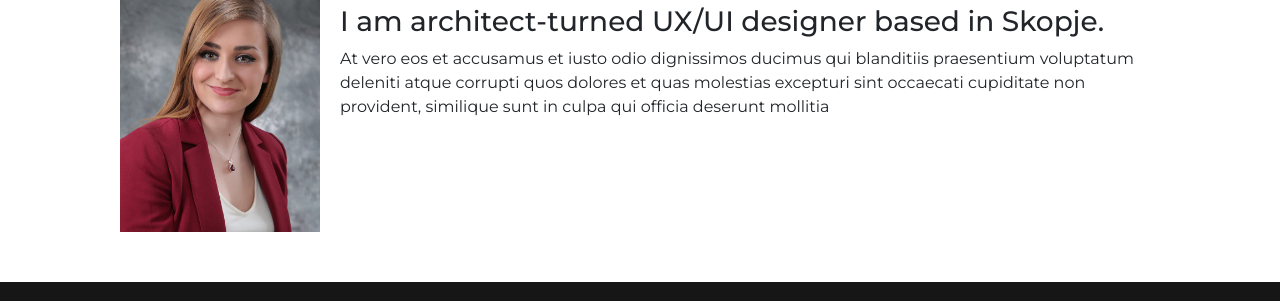
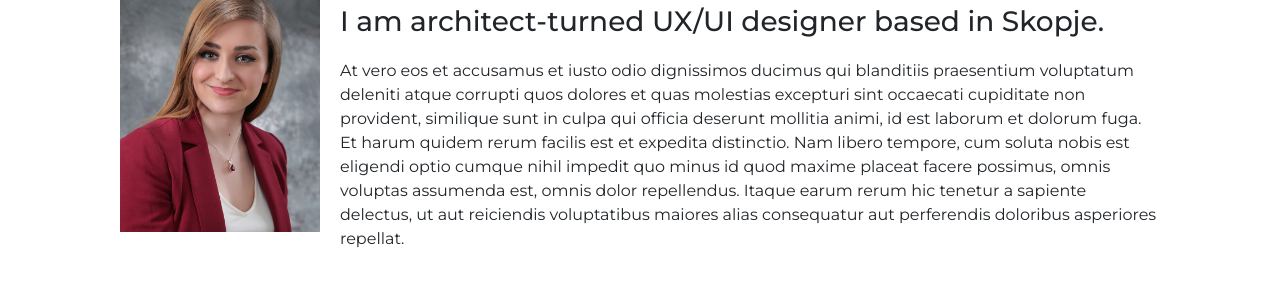
Before and after one commit to JovanaZdravkova/Portfolio, a plain HTML site: page about.html in a window 1280 px wide. Shown: the part 187-488 px from the top of the page. Drawn offline with Linux system fonts and the light colour scheme.

Commit message:
About page lorem ipsum

```diff
--- a/about.html
+++ b/about.html
@@ -60,9 +60,7 @@
             <h1>Hi there! I'am Jovana</h1>
             <h3>I am architect-turned UX/UI designer based in Skopje.</h3>
             <p>
-                At vero eos et accusamus et iusto odio dignissimos ducimus qui blanditiis praesentium voluptatum
-                deleniti atque corrupti quos dolores et quas molestias excepturi sint occaecati cupiditate non
-                provident, similique sunt in culpa qui officia deserunt mollitia
+                At vero eos et accusamus et iusto odio dignissimos ducimus qui blanditiis praesentium voluptatum deleniti atque corrupti quos dolores et quas molestias excepturi sint occaecati cupiditate non provident, similique sunt in culpa qui officia deserunt mollitia animi, id est laborum et dolorum fuga. Et harum quidem rerum facilis est et expedita distinctio. Nam libero tempore, cum soluta nobis est eligendi optio cumque nihil impedit quo minus id quod maxime placeat facere possimus, omnis voluptas assumenda est, omnis dolor repellendus. Itaque earum rerum hic tenetur a sapiente delectus, ut aut reiciendis voluptatibus maiores alias consequatur aut perferendis doloribus asperiores repellat.
 
             </p>
         </div>
--- a/css/aboutpage.css
+++ b/css/aboutpage.css
@@ -1,3 +1,8 @@
+body {
+    height: 100%;
+    width: 100% - vp;
+}
+
 .wrapper {
     display: flex;
     flex-direction: row;
@@ -16,6 +21,12 @@
 .right-wrapper h3 {
     font-size: 18 px;
 }
+.right-wrapper p {
+    margin-top: 20px;
+}
+footer {
+    margin-bottom: 0;
+}
 
 @media only screen and (max-width: 600px) {
     .wrapper {
@@ -24,13 +35,13 @@
         margin: 50px 0 50px 0;
         align-items: center;
     }
-        .left-wrapper{
+    .left-wrapper {
         margin-right: 0;
     }
-        .right-wrapper{
+    .right-wrapper {
         text-align: center;
     }
-        .right-wrapper h1{
+    .right-wrapper h1 {
         font-size: 24px;
         padding-top: 20px;
     }
--- a/css/homepage.css
+++ b/css/homepage.css
@@ -196,6 +196,7 @@ footer {
     display: flex;
     justify-content: space-between;
     align-items: center;
+    bottom: 0;
 }
 
 .wrapper-left {
```
Lines whose indentation alone changed are shown as unchanged.
